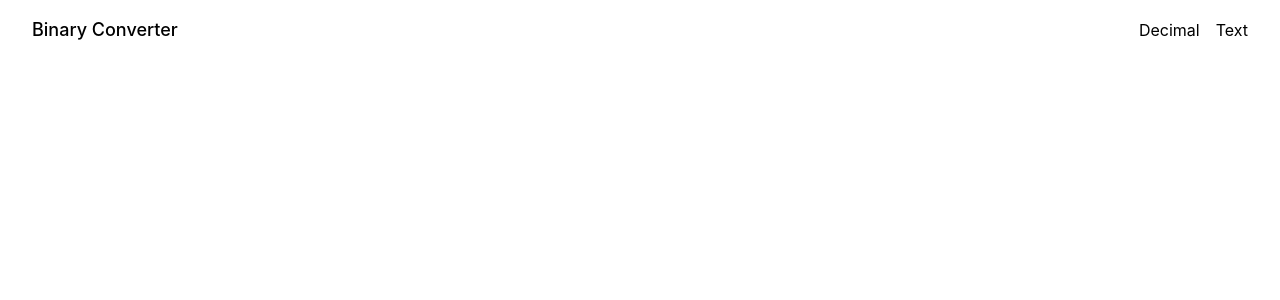
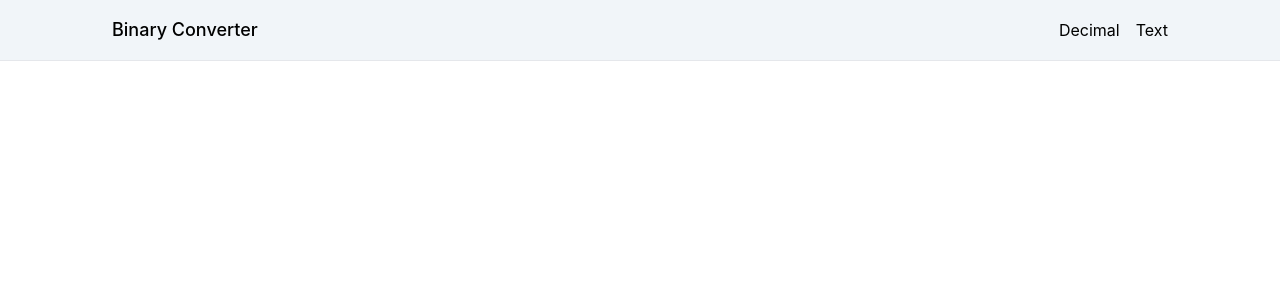
Before and after one commit to cammarb/binary-converter, a React (Create React App) app: page / in a window 1280 px wide. Shown: the top 300 px of the page. Built offline with nearby package versions, Linux system fonts and the light colour scheme.

Commit message:
update styles navbar

```diff
--- a/src/components/Navbar.jsx
+++ b/src/components/Navbar.jsx
@@ -5,9 +5,9 @@ import { MenuIcon } from '@heroicons/react/outline'
 export class Navbar extends Component {
     render() {
         return (
-            <div className="max-w-8xl mx-auto">
-                <div className='py-4 border-b border-slate-900/10 lg:px-8 lg:border-0 dark:border-slate-300/10 mx-4 lg:mx-0'>
-                    <div className="relative flex items-center place-content-between">
+            <div className="border-b bg-slate-100 dark:bg-zinc-900 dark:border-zinc-500">
+                <div className='py-4 lg:px-8 max-w-6xl mx-auto'>
+                    <div className="relative flex items-center place-content-between mx-4 dark:text-zinc-300">
                         <div className='flex items-center text-lg font-medium'>
                             <a href="/">
                                 Binary Converter
```
